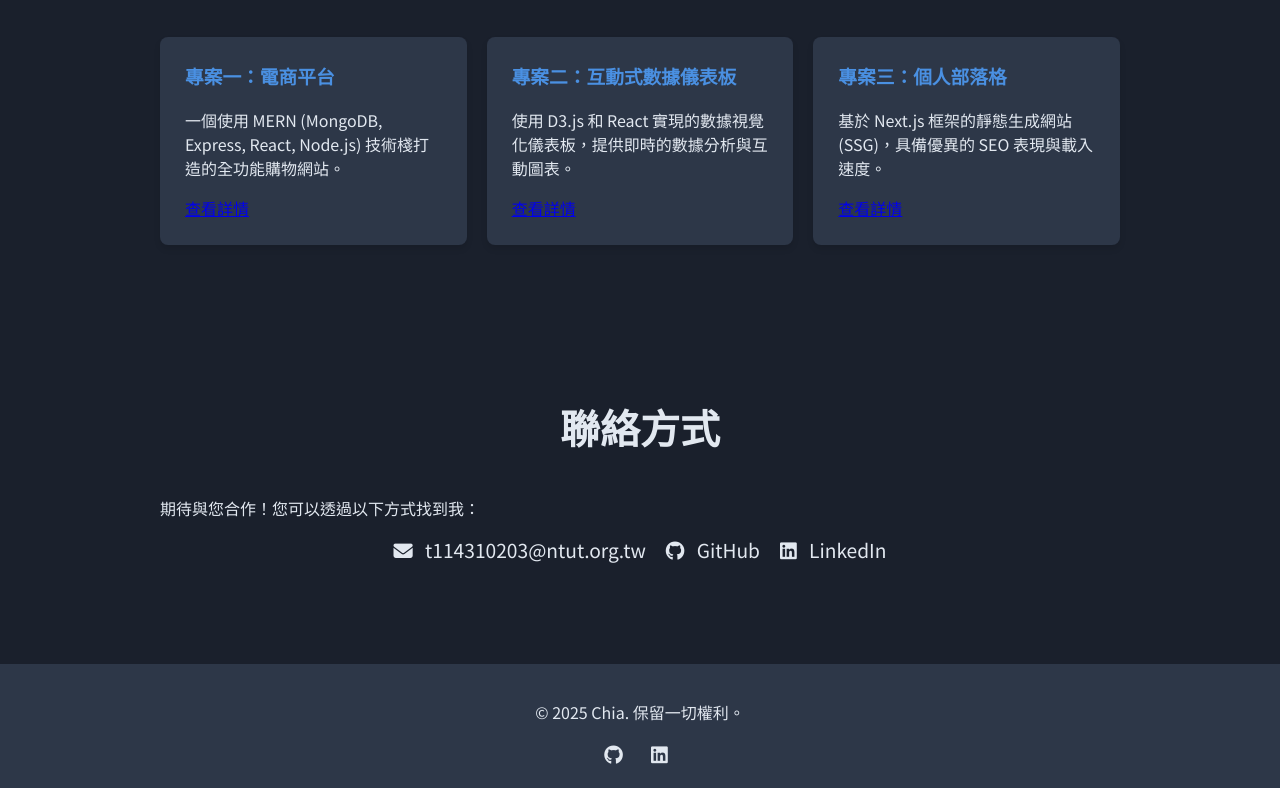
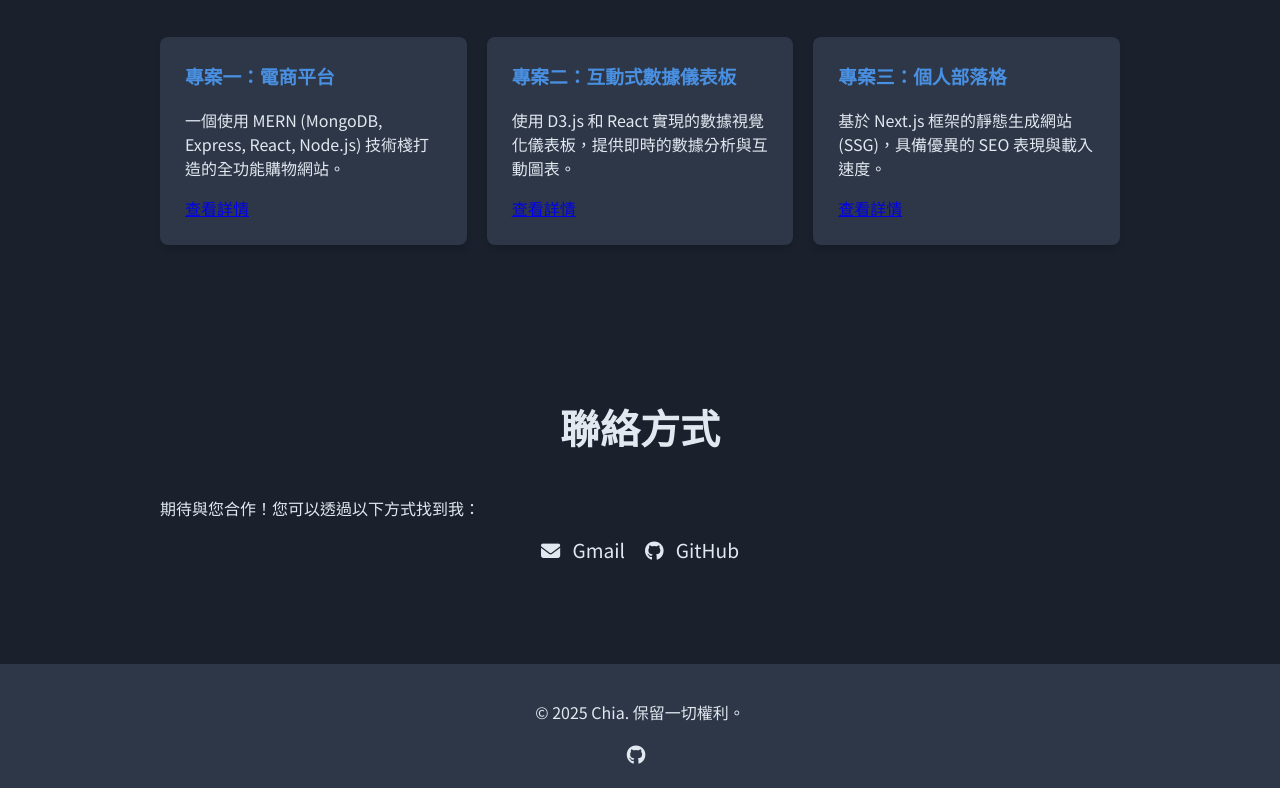
Before and after one commit to t114310203-jpg/t114310203-jpg, a plain HTML site: page index.html in a window 1280 px wide. Shown: the part 918-1706 px from the top of the page. Drawn offline with Linux system fonts and the light colour scheme.

Commit message:
Update index.html

```diff
--- a/index.html
+++ b/index.html
@@ -69,9 +69,8 @@
             <h2>聯絡方式</h2>
             <p>期待與您合作！您可以透過以下方式找到我：</p>
             <div class="contact-links">
-                <a href="mailto:your-email@example.com"><i class="fas fa-envelope"></i> t114310203@ntut.org.tw</a>
-                <a href="https://github.com/your-username" target="_blank"><i class="fab fa-github"></i> GitHub</a>
-                <a href="https://linkedin.com/in/your-profile" target="_blank"><i class="fab fa-linkedin"></i> LinkedIn</a>
+                <a href="mailto:t114310203@ntut.org.tw"><i class="fas fa-envelope"></i> Gmail</a>
+                <a href="https://github.com/t114310203-jpg" target="_blank"><i class="fab fa-github"></i> GitHub</a>
             </div>
         </section>
     </main>
@@ -80,8 +79,8 @@
         <div class="footer-content">
             <p>&copy; 2025 Chia. 保留一切權利。</p>
             <div class="social-links">
-                <a href="https://github.com/your-username" target="_blank" aria-label="GitHub"><i class="fab fa-github"></i></a>
-                <a href="https://linkedin.com/in/your-profile" target="_blank" aria-label="LinkedIn"><i class="fab fa-linkedin"></i></a>
+                <a href="https://github.com/t114310203-jpg" target="_blank" aria-label="GitHub"><i class="fab fa-github"></i></a>
+
             </div>
         </div>
     </footer>
```
